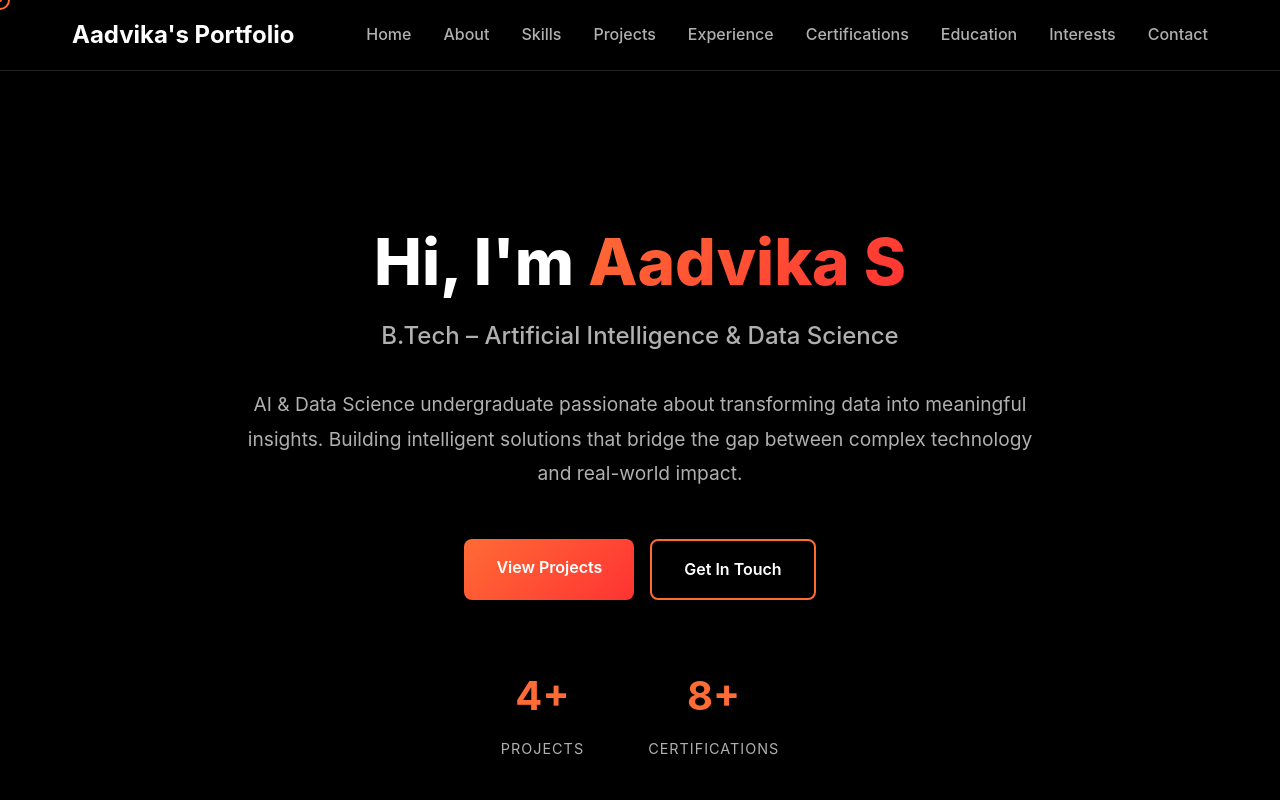
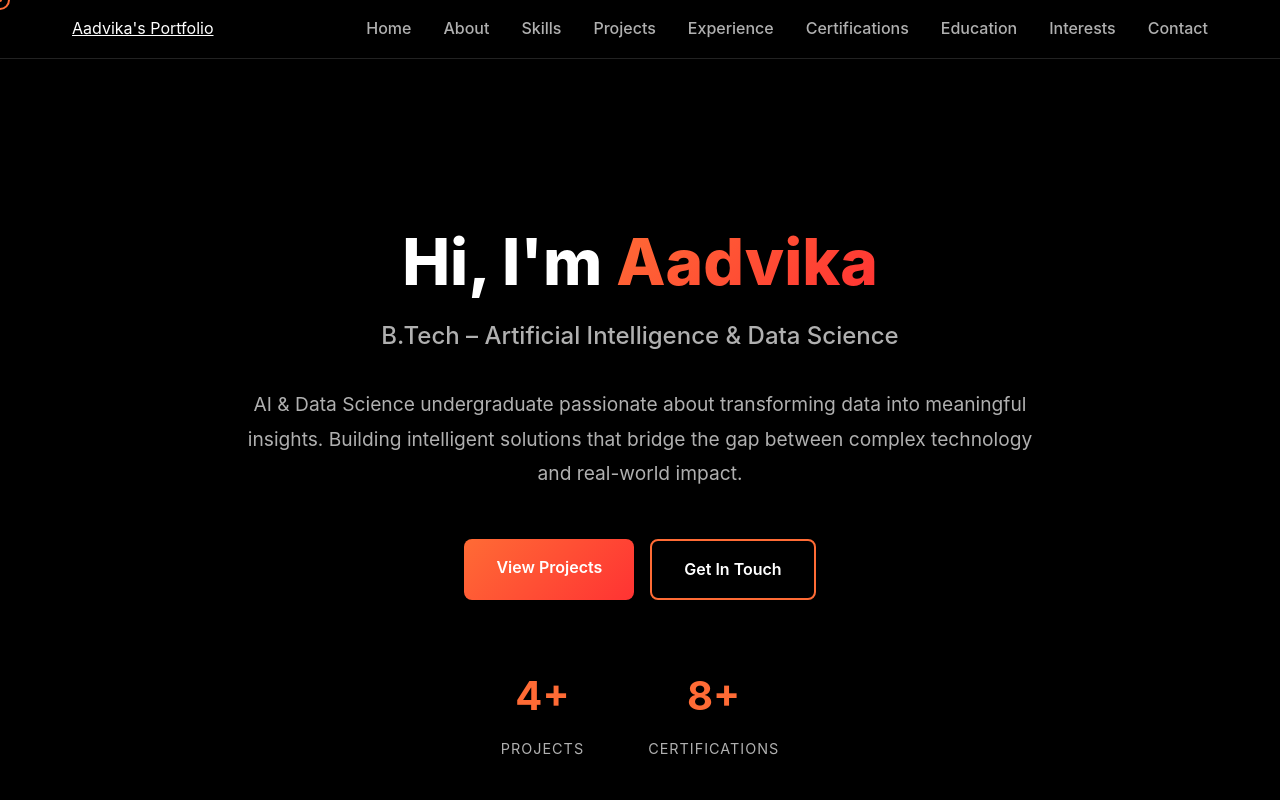
Before and after one commit to aadviiika/portfolio, a React (Vite) app: page / in a window 1280 px wide. Shown: the top 800 px of the page. Built offline with nearby package versions, Linux system fonts and the light colour scheme.

Commit message:
Update hero text to 'Aadvika' and add header link to home

```diff
--- a/src/App.jsx
+++ b/src/App.jsx
@@ -138,13 +138,14 @@ function App() {
 
       <nav>
         <div className="container nav-container">
-          <motion.h1
+          <motion.a
+            href="#home"
             initial={{ opacity: 0, x: -20 }}
             animate={{ opacity: 1, x: 0 }}
             className="logo-text"
           >
             Aadvika's Portfolio
-          </motion.h1>
+          </motion.a>
           <ul className="nav-links">
             <li><a href="#home">Home</a></li>
             <li><a href="#about">About</a></li>
@@ -168,7 +169,7 @@ function App() {
             transition={{ duration: 0.8 }}
           >
             <h1 className="hero-title">
-              Hi, I'm <span className="gradient-text">Aadvika S</span>
+              Hi, I'm <span className="gradient-text">Aadvika</span>
             </h1>
             <h2 className="hero-subtitle">
               B.Tech – Artificial Intelligence & Data Science
```
